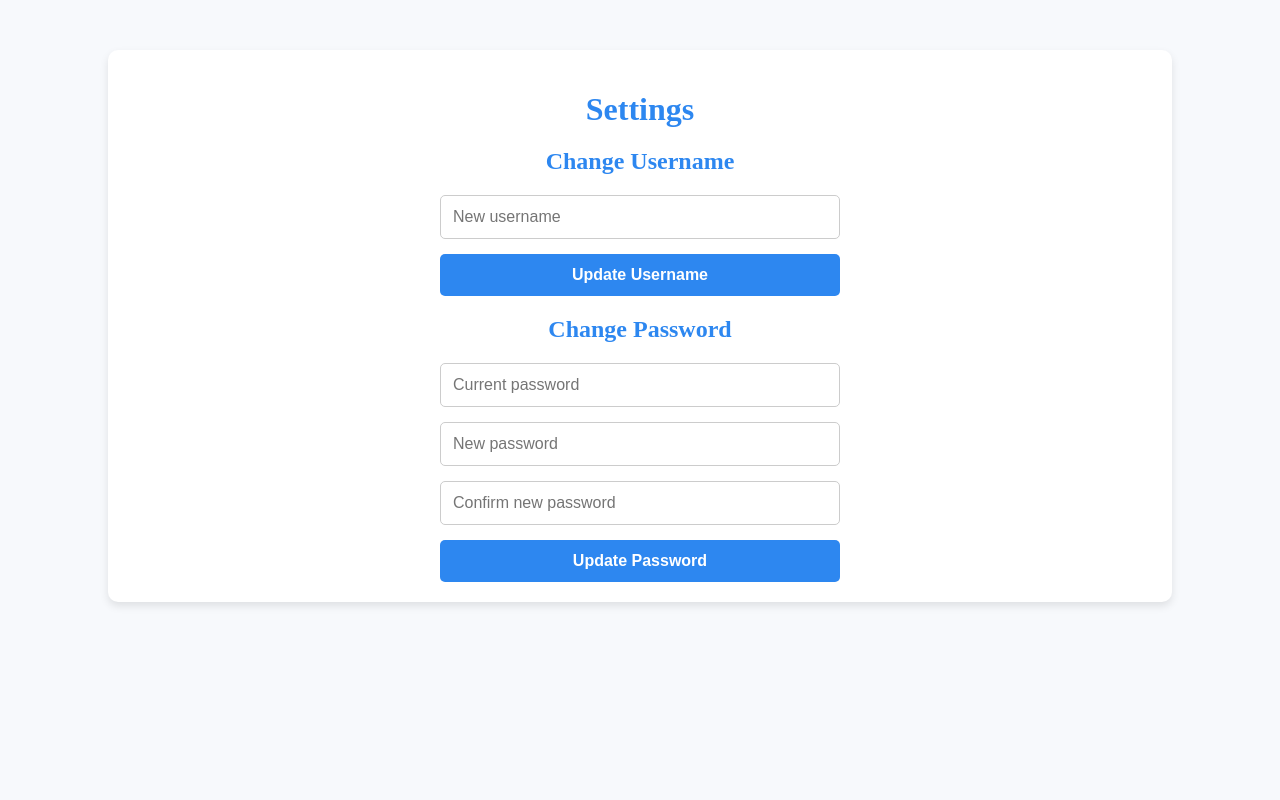
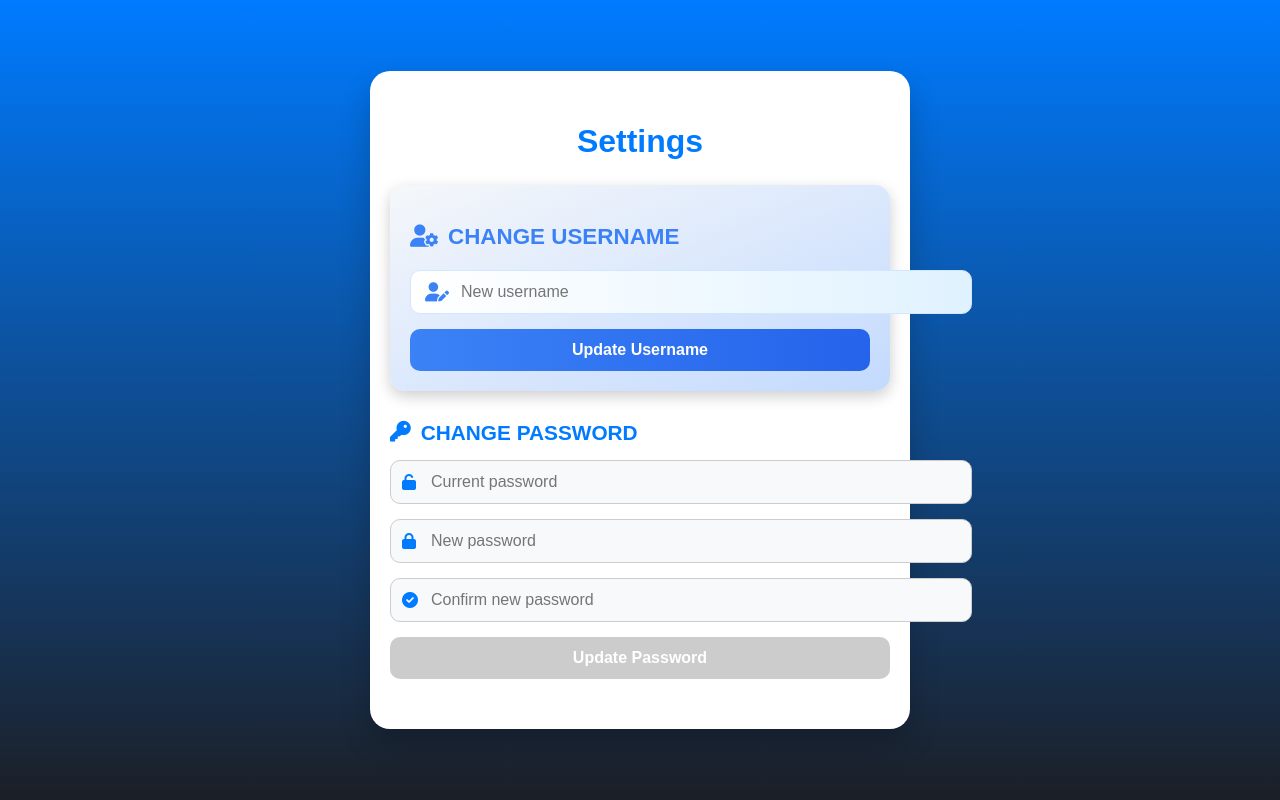
Before and after one commit to kareemmosalah/SWE-project, a Django app: page /settings/ in a window 1280 px wide. Run offline with Django 5.2, Linux system fonts and the light colour scheme.

Commit message:
Enhanced user profile design and added JS interactivity

```diff
--- a/myproject/myapp/static/css/settings.css
+++ b/myproject/myapp/static/css/settings.css
@@ -1,47 +1,202 @@
 body {
-    fontfamily: Arial, sans-serif;
-   background-color: #f7f9fc;
+   font-family: 'Poppins', Arial, sans-serif;
+   background: linear-gradient(to bottom, #007bff, #1c1f26);
    margin: 0;
    padding: 0;
+   display: flex;
+   justify-content: center;
+   align-items: center;
+   min-height: 100vh;
+   color: #333;
 }
+
 .container {
-   width: 80%;
-   margin: 50px auto;
-   padding: 20px;
-   background-color: #ffffff;
-   box-shadow: 0 4px 8px rgba(0, 0, 0, 0.1);
-   border-radius: 10px;
+   width: 100%;
+   max-width: 500px;
+   background: #ffffff;
+   border-radius: 20px;
+   box-shadow: 0 15px 30px rgba(0, 0, 0, 0.2);
+   padding: 30px 20px;
+   animation: fadeIn 0.5s ease-in-out;
 }
-h1, h2 {
+
+@keyframes fadeIn {
+   from { opacity: 0; transform: translateY(20px); }
+   to { opacity: 1; transform: translateY(0); }
+}
+
+h1 {
    text-align: center;
-   color: #2d87f0;
+   color: #007bff;
+   margin-bottom: 25px;
+   font-size: 2rem;
+}
+
+.card {
    margin-bottom: 20px;
 }
+
+.card h2 {
+   display: flex;
+   align-items: center;
+   gap: 10px;
+   color: #007bff;
+   font-size: 1.3rem;
+   margin-bottom: 15px;
+   text-transform: uppercase;
+}
+
 form {
    display: flex;
    flex-direction: column;
    gap: 15px;
-   max-width: 400px;
-   margin: 0 auto;
 }
-input, button {
-   padding: 12px;
+
+.input-group {
+   position: relative;
+}
+
+input {
+   width: 100%;
+   padding: 12px 40px;
+   border-radius: 10px;
+   border: 1px solid #ccc;
+   background: #f8f9fa;
    font-size: 1rem;
-   border-radius: 5px;
-   border: 1px solid #ccc;
+   transition: 0.3s;
 }
+
 input:focus {
-   border-color: #2d87f0;
+   border-color: #007bff;
+   box-shadow: 0 0 8px rgba(0, 123, 255, 0.3);
    outline: none;
 }
+
+.input-group i {
+   position: absolute;
+   top: 50%;
+   left: 12px;
+   transform: translateY(-50%);
+   color: #007bff;
+}
+
 button {
-   background-color: #2d87f0;
-   color: white;
+   padding: 12px;
+   background: linear-gradient(to right, #007bff, #0056b3);
+   color: #fff;
    border: none;
+   border-radius: 10px;
+   font-size: 1rem;
    cursor: pointer;
    font-weight: bold;
-   transition: background-color 0.3s ease;
+   transition: transform 0.3s, box-shadow 0.3s;
 }
+
 button:hover {
-   background-color: #1c66cc;
+   transform: translateY(-2px);
+   box-shadow: 0 8px 15px rgba(0, 123, 255, 0.3);
 }
+
+button:disabled {
+   background: #ccc;
+   cursor: not-allowed;
+}
+
+.hint {
+   font-size: 0.85rem;
+   color: #ff6b6b;
+   margin-top: -10px;
+   margin-bottom: 10px;
+   display: none;
+}
+
+.hint.active {
+   display: block;
+}
+
+.username-card {
+   background: linear-gradient(to bottom right, #f5f7fa, #c3dafe);
+   padding: 20px;
+   border-radius: 15px;
+   box-shadow: 0 5px 15px rgba(0, 0, 0, 0.2);
+   margin-bottom: 30px;
+   transition: transform 0.3s ease-in-out, box-shadow 0.3s ease-in-out;
+}
+
+.username-card:hover {
+   transform: translateY(-5px);
+   box-shadow: 0 10px 20px rgba(0, 0, 0, 0.3);
+}
+
+.username-card h2 {
+   color: #3b82f6;
+   text-align: center;
+   font-size: 1.4rem;
+   margin-bottom: 20px;
+   text-transform: uppercase;
+}
+
+.username-input input {
+   background: linear-gradient(to right, #ffffff, #e0f2ff);
+   color: #333;
+   border: 1px solid #d1e7ff;
+   padding: 12px 50px;
+   border-radius: 10px;
+   transition: 0.3s ease;
+   font-size: 1rem;
+}
+
+.username-input input:focus {
+   border-color: #3b82f6;
+   box-shadow: 0 0 10px rgba(59, 130, 246, 0.5);
+   outline: none;
+}
+
+.username-input i {
+   position: absolute;
+   top: 50%;
+   left: 15px;
+   transform: translateY(-50%);
+   color: #3b82f6;
+   font-size: 1.2rem;
+}
+
+.username-btn {
+   background: linear-gradient(to right, #3b82f6, #2563eb);
+   color: #fff;
+   border: none;
+   padding: 12px;
+   border-radius: 10px;
+   font-size: 1rem;
+   font-weight: bold;
+   cursor: pointer;
+   transition: all 0.3s ease-in-out;
+}
+
+.username-btn:hover {
+   background: linear-gradient(to right, #2563eb, #1e40af);
+   box-shadow: 0 5px 15px rgba(37, 99, 235, 0.4);
+   transform: translateY(-2px);
+}
+.messages {
+   margin: 10px 0;
+}
+
+.alert {
+   padding: 12px;
+   margin-bottom: 10px;
+   border-radius: 5px;
+   font-size: 0.9rem;
+}
+
+.alert.success {
+   background-color: #d4edda;
+   color: #155724;
+   border: 1px solid #c3e6cb;
+}
+
+.alert.error {
+   background-color: #f8d7da;
+   color: #721c24;
+   border: 1px solid #f5c6cb;
+}
--- /dev/null
+++ b/myproject/myapp/static/js/settings.js
@@ -0,0 +1,33 @@
+document.addEventListener("DOMContentLoaded", () => {
+    const newPassword = document.getElementById("new-password");
+    const confirmPassword = document.getElementById("confirm-password");
+    const passwordHint = document.getElementById("password-match");
+    const updatePasswordButton = document.getElementById("update-password-btn");
+
+    // Password validation: check if passwords match
+    const validatePasswords = () => {
+        const newPasswordValue = newPassword.value;
+        const confirmPasswordValue = confirmPassword.value;
+
+        if (newPasswordValue && confirmPasswordValue) {
+            if (newPasswordValue === confirmPasswordValue) {
+                passwordHint.textContent = "Passwords match!";
+                passwordHint.style.color = "green";
+                passwordHint.classList.add("active");
+                updatePasswordButton.disabled = false;
+            } else {
+                passwordHint.textContent = "Passwords do not match!";
+                passwordHint.style.color = "red";
+                passwordHint.classList.add("active");
+                updatePasswordButton.disabled = true;
+            }
+        } else {
+            passwordHint.textContent = "";
+            passwordHint.classList.remove("active");
+            updatePasswordButton.disabled = true;
+        }
+    };
+
+    newPassword.addEventListener("input", validatePasswords);
+    confirmPassword.addEventListener("input", validatePasswords);
+});
--- a/myproject/myapp/templates/settings.html
+++ b/myproject/myapp/templates/settings.html
@@ -1,32 +1,48 @@
 {% load static %}
-<!DOCTYPE html><html lang="en">
+<!DOCTYPE html>
+<html lang="en">
 <head>
    <meta charset="UTF-8">
    <meta name="viewport" content="width=device-width, initial-scale=1.0">
    <title>Settings</title>
    <link rel="stylesheet" href="{% static 'css/settings.css' %}">
+   <link href="https://cdnjs.cloudflare.com/ajax/libs/font-awesome/6.0.0-beta3/css/all.min.css" rel="stylesheet">
 </head>
 <body>
    <div class="container">
        <h1>Settings</h1>
-       <div class="change-username">
-           <h2>Change Username</h2>
+       <div class="card username-card">
+           <h2><i class="fas fa-user-cog"></i> Change Username</h2>
            <form method="POST" action="{% url 'change_username' %}">
                {% csrf_token %}
-               <input type="text" name="new_username" placeholder="New username" required>
-               <button type="submit">Update Username</button>
+               <div class="input-group username-input">
+                   <input type="text" name="new_username" id="username" placeholder="New username" required>
+                   <i class="fas fa-user-edit"></i>
+               </div>
+               <button type="submit" class="username-btn">Update Username</button>
            </form>
        </div>
-       <div class="change-password">
-           <h2>Change Password</h2>
+       <div class="card password-card">
+           <h2><i class="fas fa-key"></i> Change Password</h2>
            <form method="POST" action="{% url 'change_password' %}">
                {% csrf_token %}
-               <input type="password" name="old_password" placeholder="Current password" required>
-               <input type="password" name="new_password1" placeholder="New password" required>
-               <input type="password" name="new_password2" placeholder="Confirm new password" required>
-               <button type="submit">Update Password</button>
+               <div class="input-group">
+                   <input type="password" name="old_password" id="current-password" placeholder="Current password" required>
+                   <i class="fas fa-unlock"></i>
+               </div>
+               <div class="input-group">
+                   <input type="password" name="new_password1" id="new-password" placeholder="New password" required>
+                   <i class="fas fa-lock"></i>
+               </div>
+               <div class="input-group">
+                   <input type="password" name="new_password2" id="confirm-password" placeholder="Confirm new password" required>
+                   <i class="fas fa-check-circle"></i>
+               </div>
+               <small id="password-match" class="hint"></small>
+               <button type="submit" id="update-password-btn" disabled>Update Password</button>
            </form>
        </div>
    </div>
+   <script src="{% static 'js/settings.js' %}"></script>
 </body>
 </html>
```
Also changed, not shown: myproject/myapp/static/css/owner.css (+70 -75 lines), myproject/myapp/static/css/user_profile.css (+65 -84 lines), myproject/myapp/static/js/owner.js (added, +47 -0 lines), myproject/myapp/static/js/user_profile.js (added, +21 -0 lines), myproject/myapp/templates/owner.html (+19 -13 lines), myproject/myapp/templates/user_profile.html (+9 -8 lines), myproject/myapp/views.py (line endings or trailing spaces).
